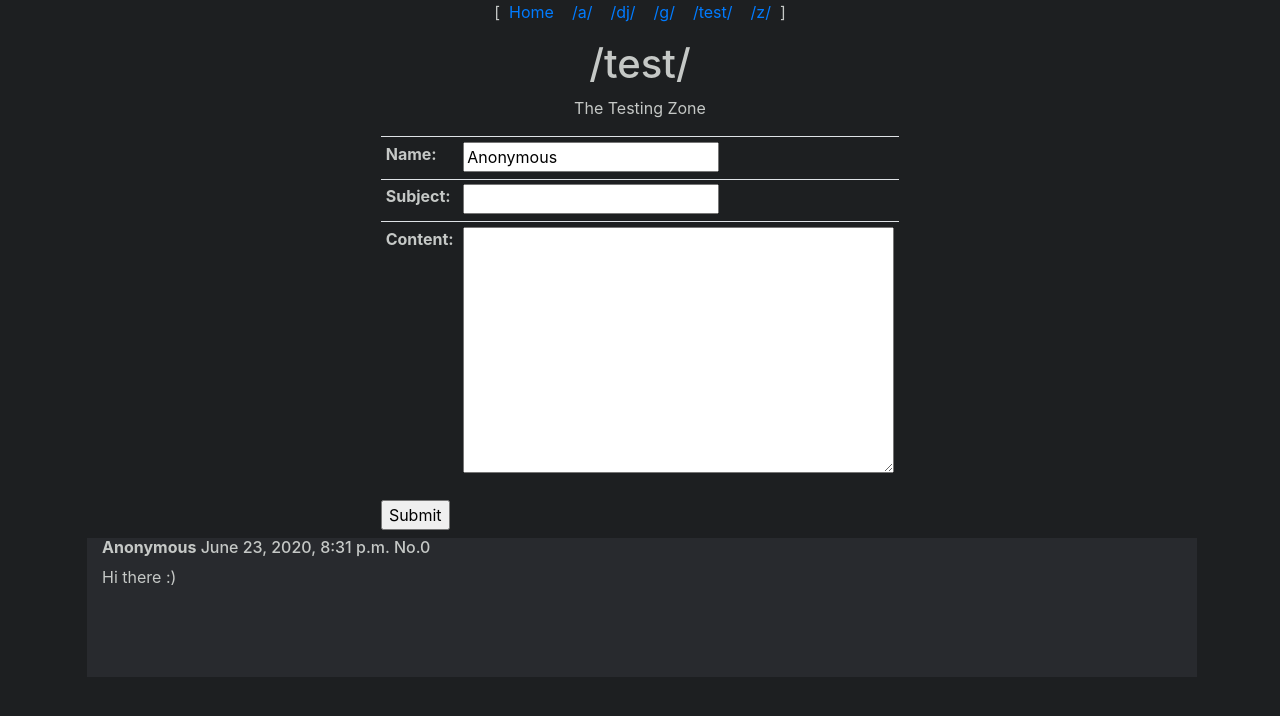
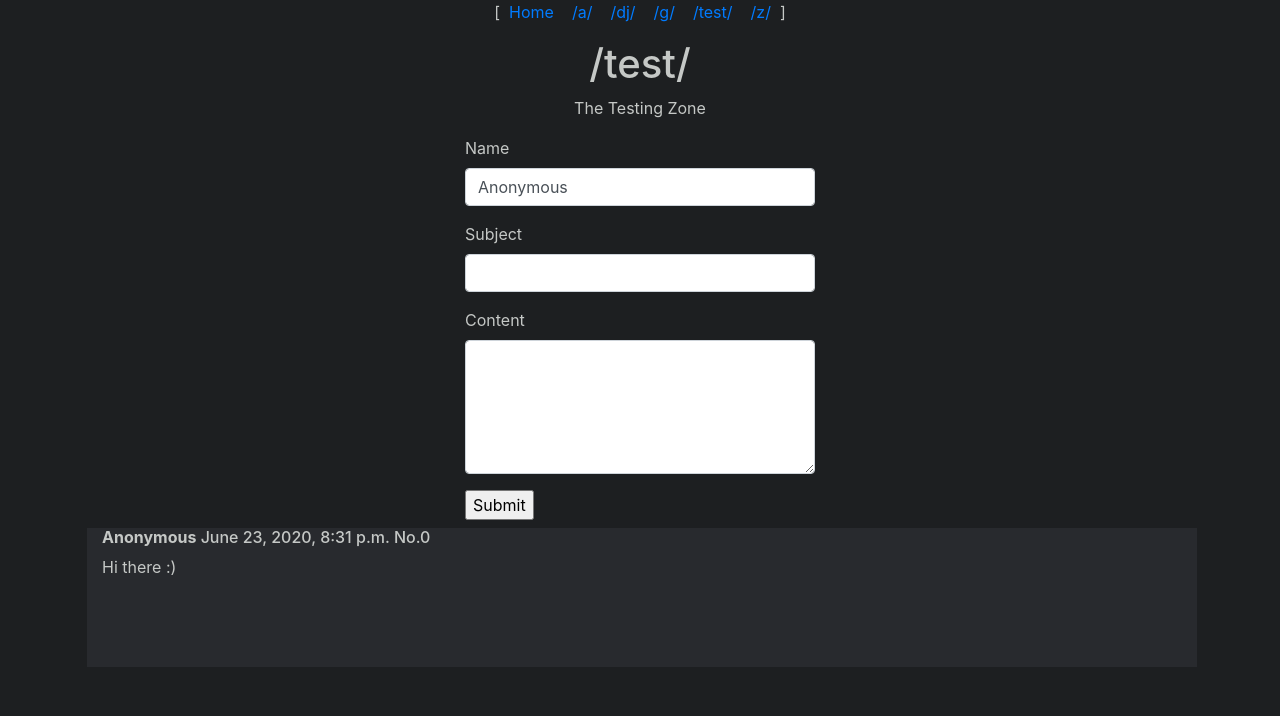
Before and after one commit to austinrseabolt/openchan, a Django app: page /1/1/ in a window 1280 px wide. Shown: the top 716 px of the page. Run offline with Django 3.2, Linux system fonts and the light colour scheme; data comes from the database, SQL or seed files in the repository; both versions use the stored data as it was after the commit; some libraries are stand-ins or nearby versions.

Commit message:
Updated UI

```diff
--- a/src/mainapp/forms.py
+++ b/src/mainapp/forms.py
@@ -14,3 +14,8 @@ class NewPostForm(forms.ModelForm):
             'post_subject':'Subject',
             'post_content':'Content',
         }
+        widgets = {
+            'post_name' : forms.TextInput(attrs={'class':"form-control",}),
+            'post_subject' : forms.TextInput(attrs={'class':"form-control",}),
+            'post_content' : forms.Textarea(attrs={'class':"form-control", "rows":5}),
+        }
--- a/src/mainapp/templates/boards/board.html
+++ b/src/mainapp/templates/boards/board.html
@@ -8,6 +8,9 @@
         <style>
 
             body{
+                margin: 0;
+                padding: 0;
+                overflow-x: hidden;
                 background-color:#1d1f21;
                 color: #c5c8c6;
             }
--- a/src/mainapp/templates/boards/index.html
+++ b/src/mainapp/templates/boards/index.html
@@ -8,6 +8,9 @@
         <style>
 
             body{
+                margin: 0;
+                padding: 0;
+                overflow-x: hidden;
                 background-color:#1d1f21;
                 color: #c5c8c6;
             }
--- a/src/mainapp/templates/boards/post_create.html
+++ b/src/mainapp/templates/boards/post_create.html
@@ -1,14 +1,23 @@
 {% block content %}
 <div class="container">
     <div class="row justify-content-center">
-        <div class="col-auto">
+        <div class="col-md-4">
             <form method="POST">
                 {% csrf_token %}
-                <div class="table-responsive">
-                <table class="table table-sm">
-                    {{ form.as_table }}
-                </table>
+                <div class="form-group">
+                    <label>Name</label>
+                    {{ form.post_name }}
                 </div>
+                <div class="form-group">
+                    <label>Subject</label>
+                    {{ form.post_subject }}
+                </div>
+                <div class="form-group">
+                    <label>Content</label>
+                    {{ form.post_content }}
+                </div>
+
+
                 <input type="submit" value="Submit">
             </form>
         </div>
--- a/src/mainapp/templates/boards/post_preview.html
+++ b/src/mainapp/templates/boards/post_preview.html
@@ -9,6 +9,7 @@
             <h6><strong>{{ post.post_name }}</strong>  {{ post.post_date}} No.{{post.local_id}} <a href="{{ post.pk }}/"> [Reply]</a></h6>
             <p class="postcontent">{{ post.post_content|truncatewords:20 }}</p>
             {% if post.mod_warning %}<p class="modwarning" style="color: red;"><strong>({{ post.mod_warning }})</strong></p>{% endif %}
+            <p style="font-size: small;">Replies: {{post.replies.count}} </p>
         </div>
         {% endfor %}
     </div>
```
Also changed, not shown: src/db.sqlite3.
